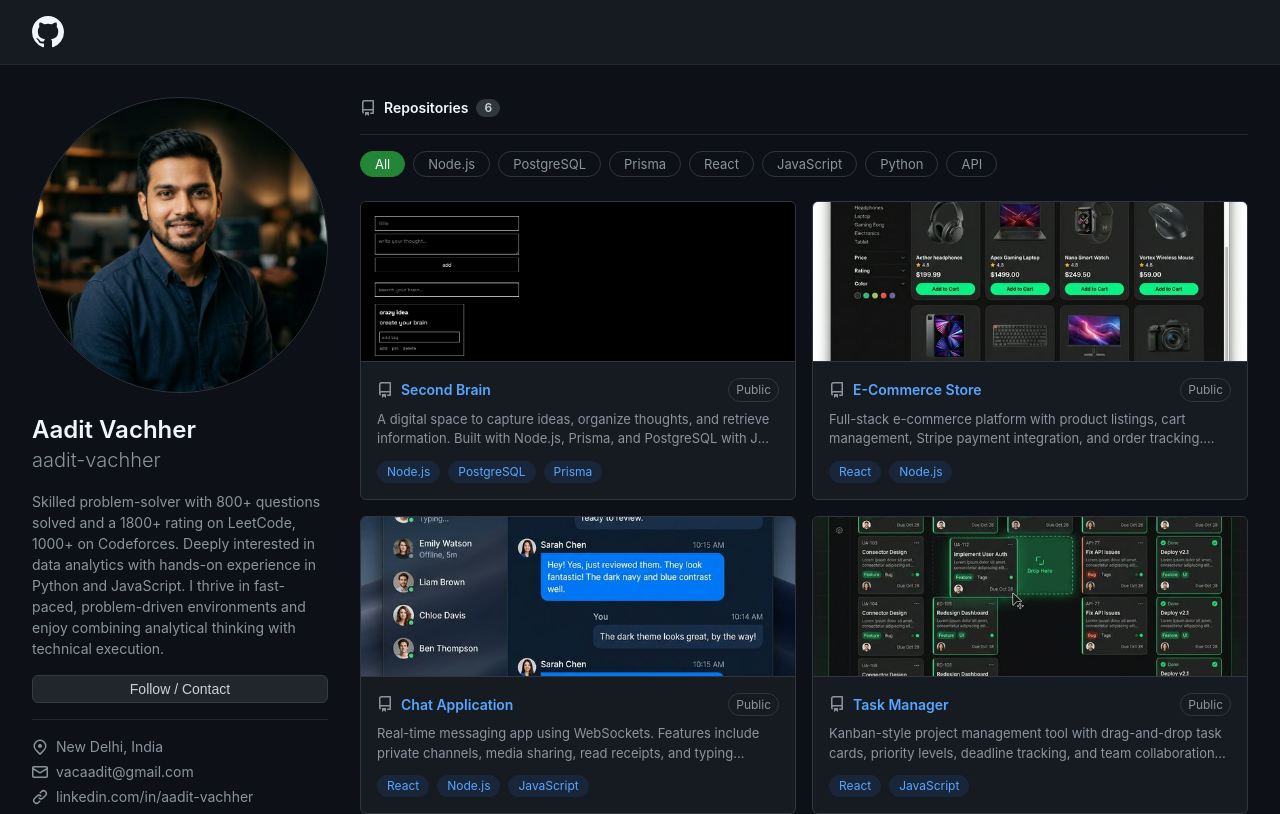
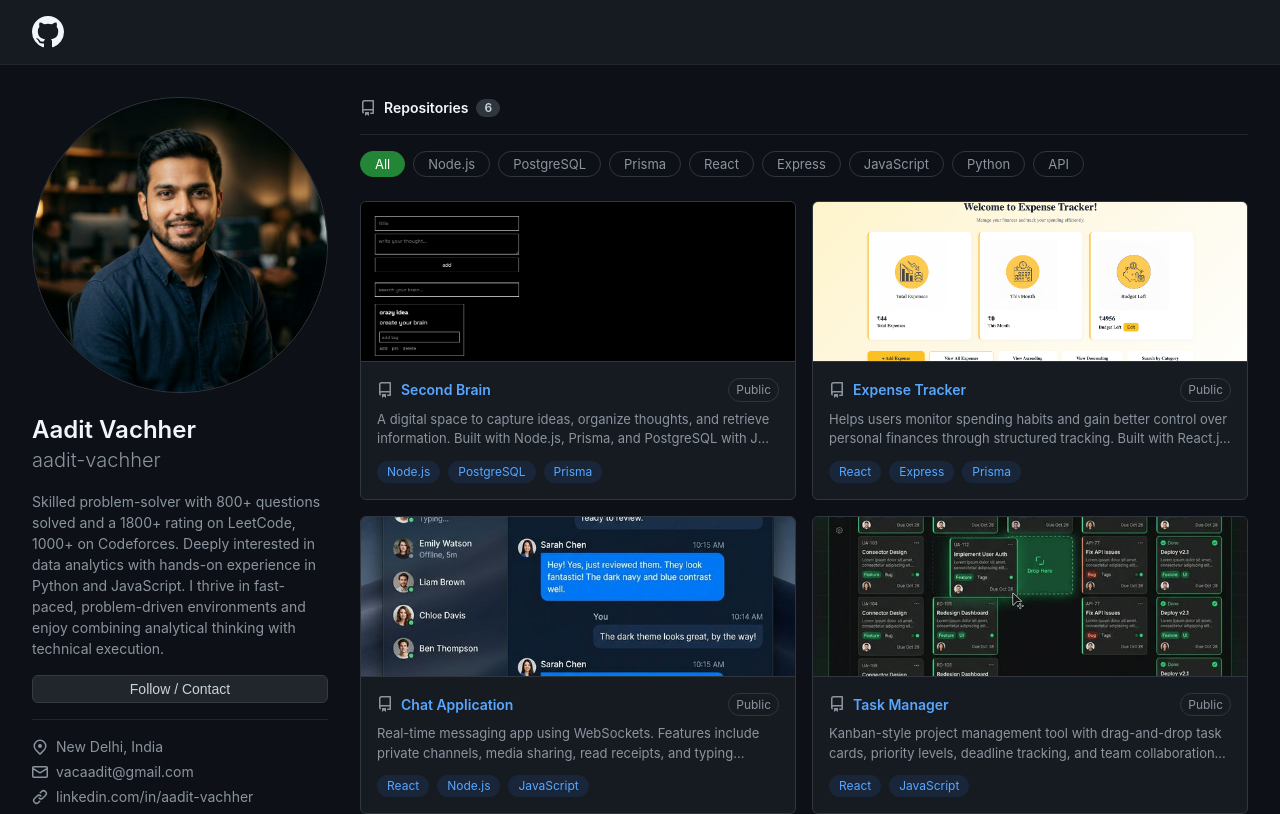
Before and after one commit to aadit-vachher/portfolio, a React app: page / in a window 1280 px wide. Shown: the top 814 px of the page. Built offline with nearby package versions, Linux system fonts and the light colour scheme; the HTML template or start-up script is replaced by a standard one.

Commit message:
chore: add Expense Tracker project with screenshot

```diff
--- a/src/data.js
+++ b/src/data.js
@@ -8,12 +8,12 @@ const projects = [
     live: "https://second-brain-orcin.vercel.app"
   },
   {
-    name: "E-Commerce Store",
-    description: "Full-stack e-commerce platform with product listings, cart management, Stripe payment integration, and order tracking. Built with React frontend and Node.js backend.",
-    image: "/project-ecommerce.png",
-    tags: ["React", "Node.js"],
-    github: "https://github.com",
-    live: "https://example.com"
+    name: "Expense Tracker",
+    description: "Helps users monitor spending habits and gain better control over personal finances through structured tracking. Built with React.js, Express, Prisma ORM, and JWT authentication with a clean modular backend structure.",
+    image: "/expense_tracker.png",
+    tags: ["React", "Express", "Prisma"],
+    github: "https://github.com/aadit-vachher/project_expense_tracker",
+    live: "https://expense-tracker-main-frontend.netlify.app"
   },
   {
     name: "Chat Application",
```
Also changed, not shown: public/expense_tracker.png (added).
